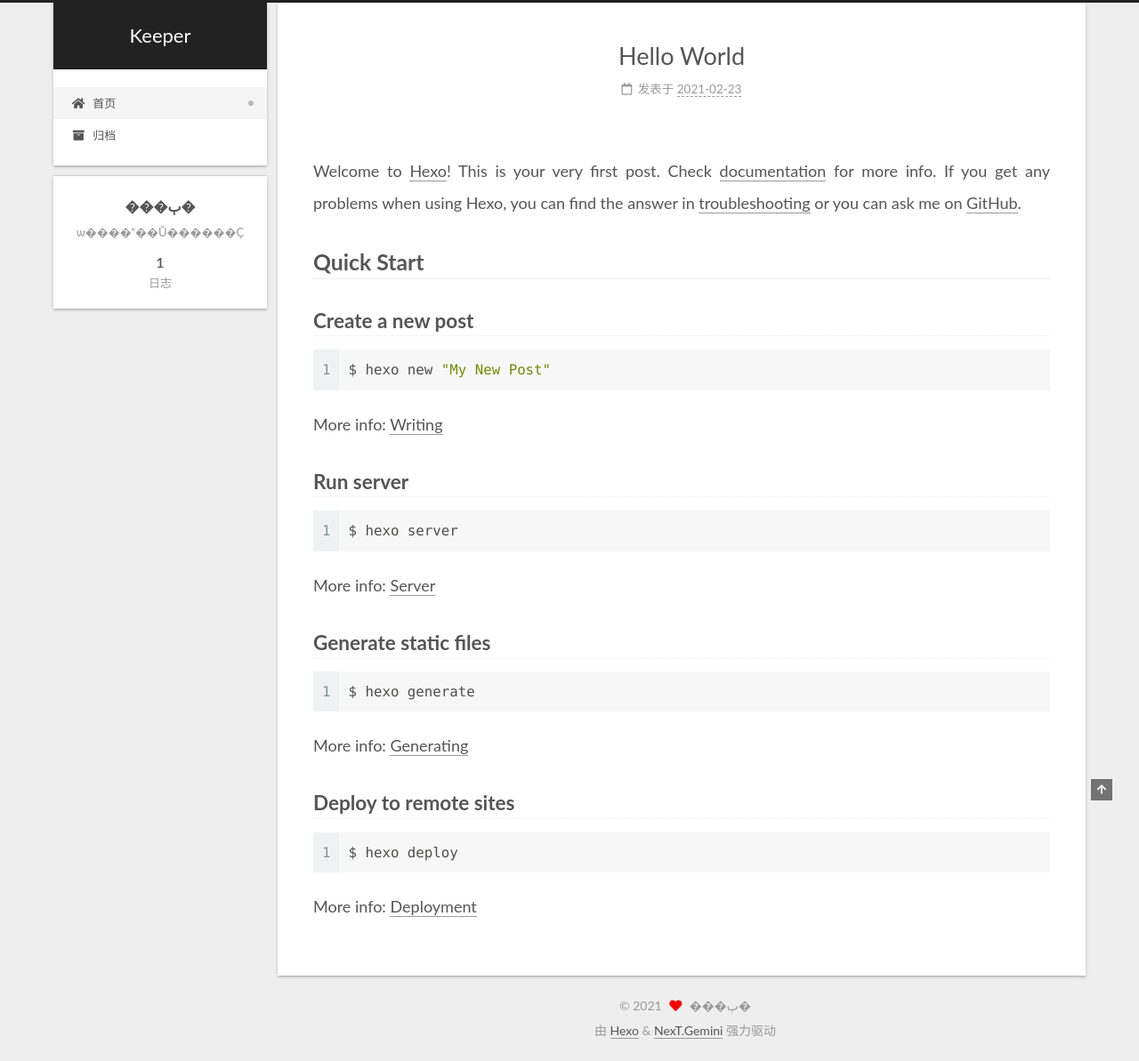
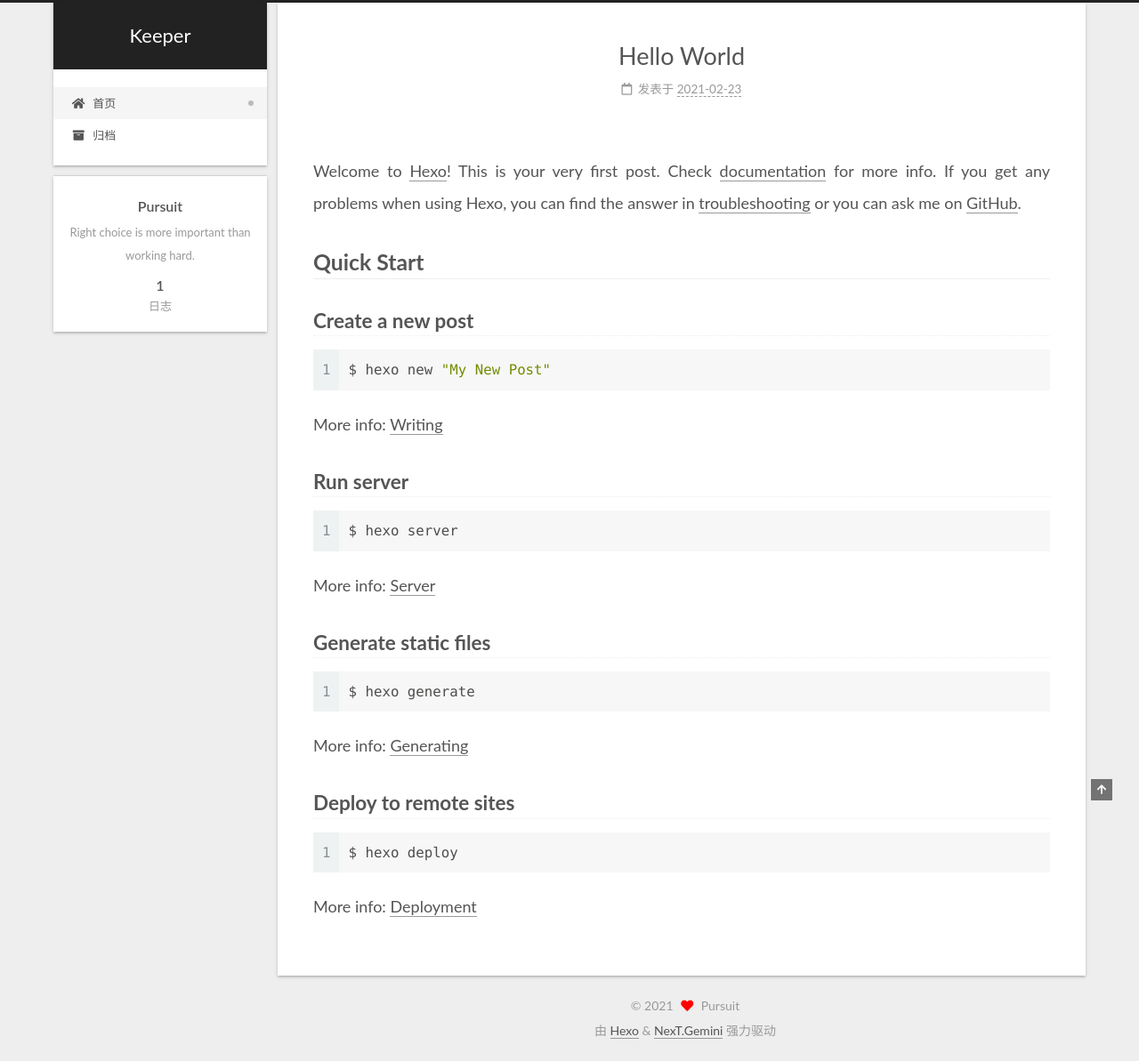
Before and after one commit to Pursuitzsh/Pursuitzsh.github.io, a plain HTML site: page index.html in a window 1280 px wide. Shown: the whole page at 89% size. Drawn offline with Linux system fonts and the light colour scheme.

Commit message:
Site updated: 2021-02-24 09:36:43

```diff
--- a/css/main.css
+++ b/css/main.css
@@ -1168,7 +1168,7 @@ pre .javascript .function {
 }
 .links-of-author a::before,
 .links-of-author span.exturl::before {
-  background: #557d79;
+  background: #ffc1ff;
   border-radius: 50%;
   content: ' ';
   display: inline-block;
--- a/index.html
+++ b/index.html
@@ -20,14 +20,14 @@
     var CONFIG = {"hostname":"example.com","root":"/","scheme":"Gemini","version":"7.8.0","exturl":false,"sidebar":{"position":"left","display":"post","padding":18,"offset":12,"onmobile":false},"copycode":{"enable":false,"show_result":false,"style":null},"back2top":{"enable":true,"sidebar":false,"scrollpercent":false},"bookmark":{"enable":false,"color":"#222","save":"auto"},"fancybox":false,"mediumzoom":false,"lazyload":false,"pangu":false,"comments":{"style":"tabs","active":null,"storage":true,"lazyload":false,"nav":null},"algolia":{"hits":{"per_page":10},"labels":{"input_placeholder":"Search for Posts","hits_empty":"We didn't find any results for the search: ${query}","hits_stats":"${hits} results found in ${time} ms"}},"localsearch":{"enable":false,"trigger":"auto","top_n_per_article":1,"unescape":false,"preload":false},"motion":{"enable":true,"async":false,"transition":{"post_block":"fadeIn","post_header":"slideDownIn","post_body":"slideDownIn","coll_header":"slideLeftIn","sidebar":"slideUpIn"}}};
   </script>
 
-  <meta name="description" content="ѡ����ʱ��Ŭ������Ҫ">
+  <meta name="description" content="Right choice is more important than working hard.">
 <meta property="og:type" content="website">
 <meta property="og:title" content="Keeper">
 <meta property="og:url" content="http://example.com/index.html">
 <meta property="og:site_name" content="Keeper">
-<meta property="og:description" content="ѡ����ʱ��Ŭ������Ҫ">
+<meta property="og:description" content="Right choice is more important than working hard.">
 <meta property="og:locale" content="zh_CN">
-<meta property="article:author" content="���ٻ�">
+<meta property="article:author" content="Pursuit">
 <meta name="twitter:card" content="summary">
 
 <link rel="canonical" href="http://example.com/">
@@ -151,8 +151,8 @@
 
     <span hidden itemprop="author" itemscope itemtype="http://schema.org/Person">
       <meta itemprop="image" content="/images/avatar.gif">
-      <meta itemprop="name" content="���ٻ�">
-      <meta itemprop="description" content="ѡ����ʱ��Ŭ������Ҫ">
+      <meta itemprop="name" content="Pursuit">
+      <meta itemprop="description" content="Right choice is more important than working hard.">
     </span>
 
     <span hidden itemprop="publisher" itemscope itemtype="http://schema.org/Organization">
@@ -271,8 +271,8 @@
 
       <div class="site-overview-wrap sidebar-panel">
         <div class="site-author motion-element" itemprop="author" itemscope itemtype="http://schema.org/Person">
-  <p class="site-author-name" itemprop="name">���ٻ�</p>
-  <div class="site-description" itemprop="description">ѡ����ʱ��Ŭ������Ҫ</div>
+  <p class="site-author-name" itemprop="name">Pursuit</p>
+  <div class="site-description" itemprop="description">Right choice is more important than working hard.</div>
 </div>
 <div class="site-state-wrap motion-element">
   <nav class="site-state">
@@ -311,7 +311,7 @@
   <span class="with-love">
     <i class="fa fa-heart"></i>
   </span>
-  <span class="author" itemprop="copyrightHolder">���ٻ�</span>
+  <span class="author" itemprop="copyrightHolder">Pursuit</span>
 </div>
   <div class="powered-by">由 <a href="https://hexo.io/" class="theme-link" rel="noopener" target="_blank">Hexo</a> & <a href="https://theme-next.org/" class="theme-link" rel="noopener" target="_blank">NexT.Gemini</a> 强力驱动
   </div>
```
Also changed, not shown: 2021/02/23/hello-world/index.html (+6 -6 lines), archives/2021/02/index.html (+6 -6 lines), archives/2021/index.html (+6 -6 lines), archives/index.html (+6 -6 lines).
